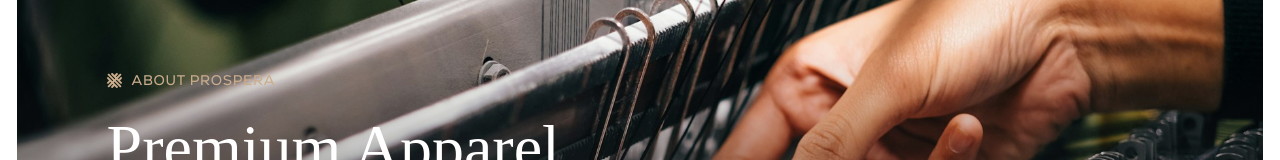
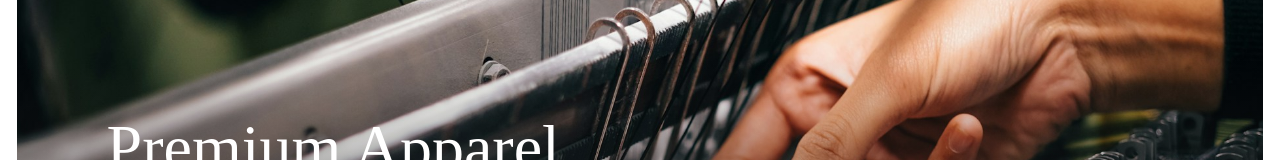
Before and after one commit to jahruramos/prospera-textil-web, a plain HTML site: page index.html in a window 1280 px wide. Shown: the part 274-434 px from the top of the page. Drawn offline with Linux system fonts and the light colour scheme.

Commit message:
style: remove About Prospera eyebrow from hero and CTA banner (all pages)

```diff
--- a/index.html
+++ b/index.html
@@ -18,7 +18,6 @@
       <div class="hero__scrim"></div>
       <div class="container hero__body">
         <div class="hero__content">
-          <p class="eyebrow"><img src="assets/dash.svg" alt="" />About Prospera</p>
           <h1 class="display hero__title">Premium Apparel Manufacturing From Peru.</h1>
           <p class="hero__text">From concept development to full package manufacturing, Prospera Textil partners with brands to produce premium apparel through exceptional craftsmanship, flexible production, and dependable execution.</p>
           <a href="#brands" class="btn btn--light">Discover Prospera</a>
@@ -103,7 +102,6 @@
       <img class="cta__bg" src="assets/cta.png" alt="Garment development detail" />
       <div class="cta__scrim"></div>
       <div class="cta__content">
-        <p class="eyebrow"><img src="assets/dash2.svg" alt="" />About Prospera</p>
         <h2 class="display cta__title">Every Great Collection Starts Small.</h2>
         <p class="cta__text">Every successful garment begins with an idea. We help transform concepts into products ready for retail through collaborative development and precision manufacturing.</p>
         <a href="#footer" class="btn btn--light">Start your project</a>
```
Also changed, not shown: about.html (+0 -1 lines), clients.html (+0 -1 lines), process.html (+0 -1 lines).
